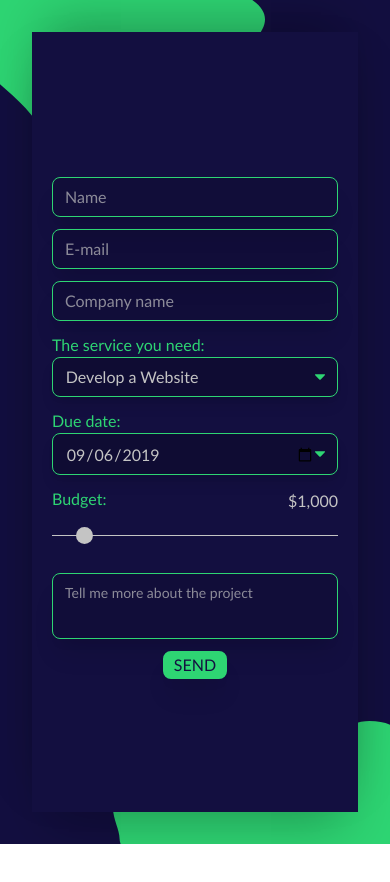
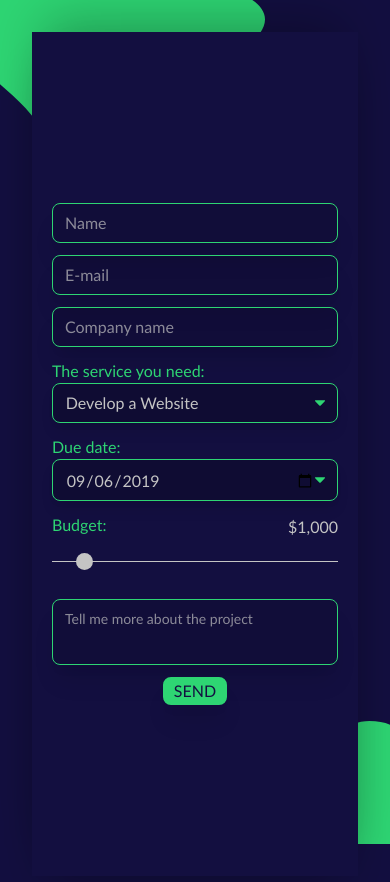
Before and after one commit to mrassili/myportfolio, a Gatsby site: page /contact in a window 390 px wide. Before the commit the page ends 844 px from the top, so only its background shows below. Built offline with nearby package versions, Linux system fonts and the light colour scheme; Gatsby itself is replaced by a stand-in of ours.

Commit message:
fix layout on small phone screen

```diff
--- a/src/components/footer.js
+++ b/src/components/footer.js
@@ -3,7 +3,7 @@ import React from "react"
 const Footer = () => (
   <footer>
     <svg
-      className="fill-current text-lime absolute right-0 bottom-0"
+      className="fixed fill-current text-lime right-0 bottom-0"
       width="277"
       height="123"
       viewBox="0 0 277 123"
--- a/src/components/header.js
+++ b/src/components/header.js
@@ -5,7 +5,7 @@ import React from "react"
 const Header = () => (
   <header>
     <svg
-      className="fill-current text-lime"
+      className="fill-current text-lime fixed"
       width="265"
       height="189"
       xmlns="http://www.w3.org/2000/svg"
--- a/src/components/layout.js
+++ b/src/components/layout.js
@@ -4,7 +4,7 @@ import Footer from './footer'
 import '../styles/tailwind.css'
 
 const Layout = ({children}) => (
-  <div className="flex flex-col h-screen bg-navy">
+  <div className="flex flex-col h-120-screen bg-navy">
     <Header />
     <main className="flex-1 flex flex-col justify-center">{children}</main>
     <Footer />
--- a/src/pages/contact.js
+++ b/src/pages/contact.js
@@ -6,27 +6,30 @@ import styles from "../styles/contact.module.css"
 class Contact extends React.Component {
   constructor(props) {
     super(props)
+    const today = new Date()
+    const twoMosFromToday = new Date(today.setMonth(today.getMonth() + 2)).toISOString().substr(0, 10)
+
     this.state = {
       budget: 1000,
+      dueDate: twoMosFromToday,
     }
   }
 
   handleBudgetChange = e => this.setState({ budget: e.target.value })
+  handleDateChange = e => this.setState({ dueDate: e.target.value })
 
   render() {
     const { budget } = this.state
-    let today = new Date()
-    let twoMosFromToday = new Date(today.setMonth(today.getMonth() + 2))
     return (
       <Layout>
-        <section className=" flex flex-col justify-center overflow-y-scroll text-base font-normal font-lato bg-navy absolute top-2rem bottom-2rem left-2rem right-2rem z-10  shadow-multi2xl">
+        <section className=" flex flex-col justify-center text-base font-normal font-lato bg-navy absolute top-2rem bottom-2rem left-2rem right-2rem z-10  shadow-multi2xl h-full">
           <form
             name="contact"
             method="POST"
             data-netlify="true"
             className="my-10 mx-5 flex flex-col "
           >
-            <div className="mt-3 mb-3">
+            <div className="mb-3">
               <input
                 type="text"
                 name="name"
@@ -62,10 +65,11 @@ class Contact extends React.Component {
               <label className="text-lime">
                 Due date:
                 <input
+                  onChange={this.handleDateChange}
                   name="due_date"
                   type="date"
                   className={classNames(styles.date)}
-                  value={twoMosFromToday.toISOString().substr(0, 10)}
+                  value={this.state.dueDate}
                 />
               </label>
             </div>
--- a/tailwind.config.js
+++ b/tailwind.config.js
@@ -40,13 +40,14 @@ module.exports = {
         navier: "#0e0b2d",
         "black-light": "rgba(0,0,0,.11)",
         "light-gray": "#c4c4c4b0",
-        "bold-gray": "#c4c4c4"
+        "bold-gray": "#c4c4c4",
       },
       height: {
         "90-screen": "90vh",
         "95-screen": "95vh",
         "half-full": "50%",
         "14": "3.5rem",
+        "120-screen": "120vh",
       },
       width: {
         "70-screen": "70vw",
@@ -69,11 +70,11 @@ module.exports = {
       addUtilities({
         ".outline-modal": { outline: "9999px solid rgba(0,0,0,0.59)" },
       })
-    },function({ addUtilities }) {
+    },
+    function({ addUtilities }) {
       addUtilities({
-        ".writing-v": { 'writing-mode': 'vertical-rl' },
+        ".writing-v": { "writing-mode": "vertical-rl" },
       })
     },
-
   ],
 }
```
